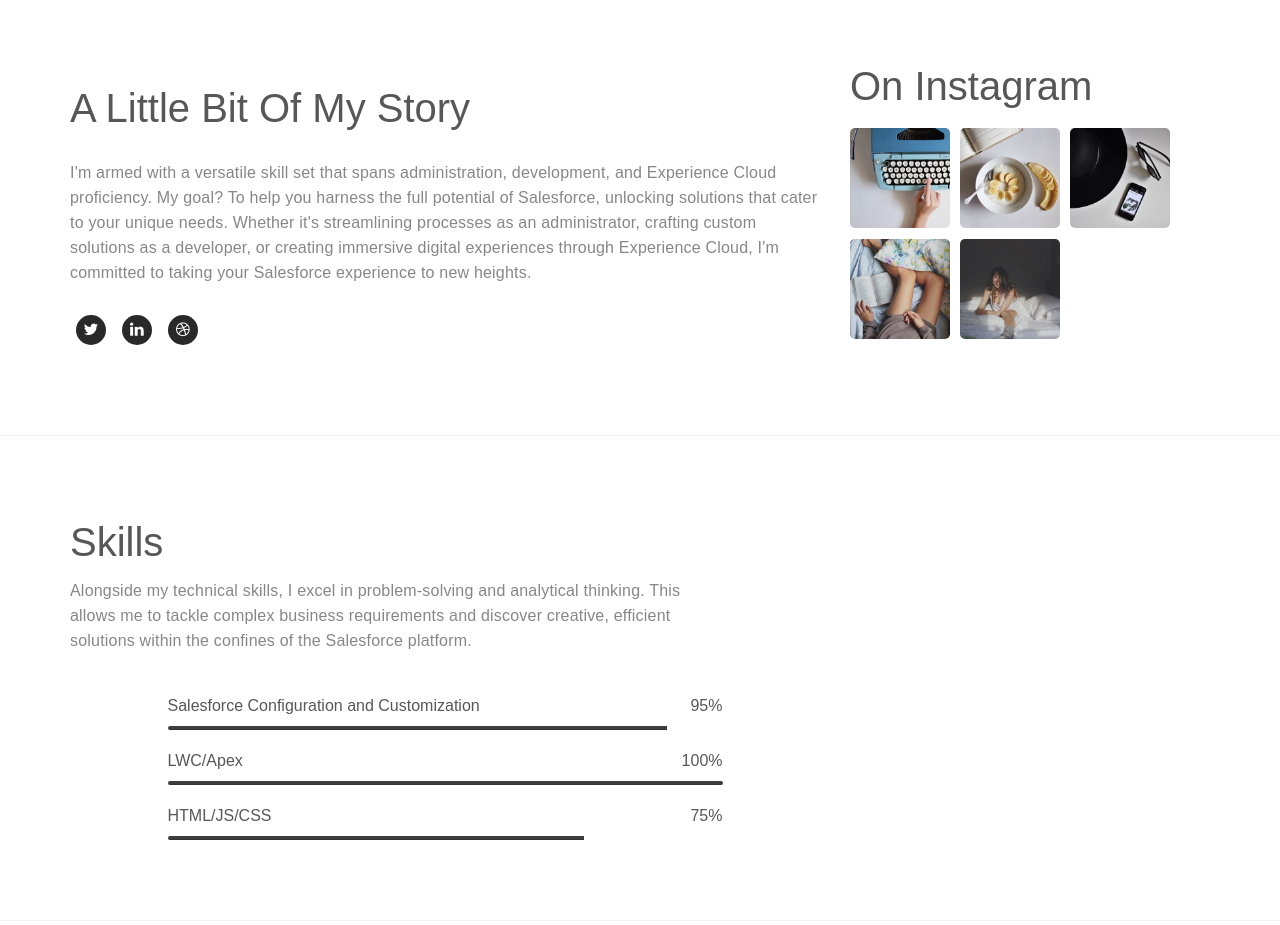
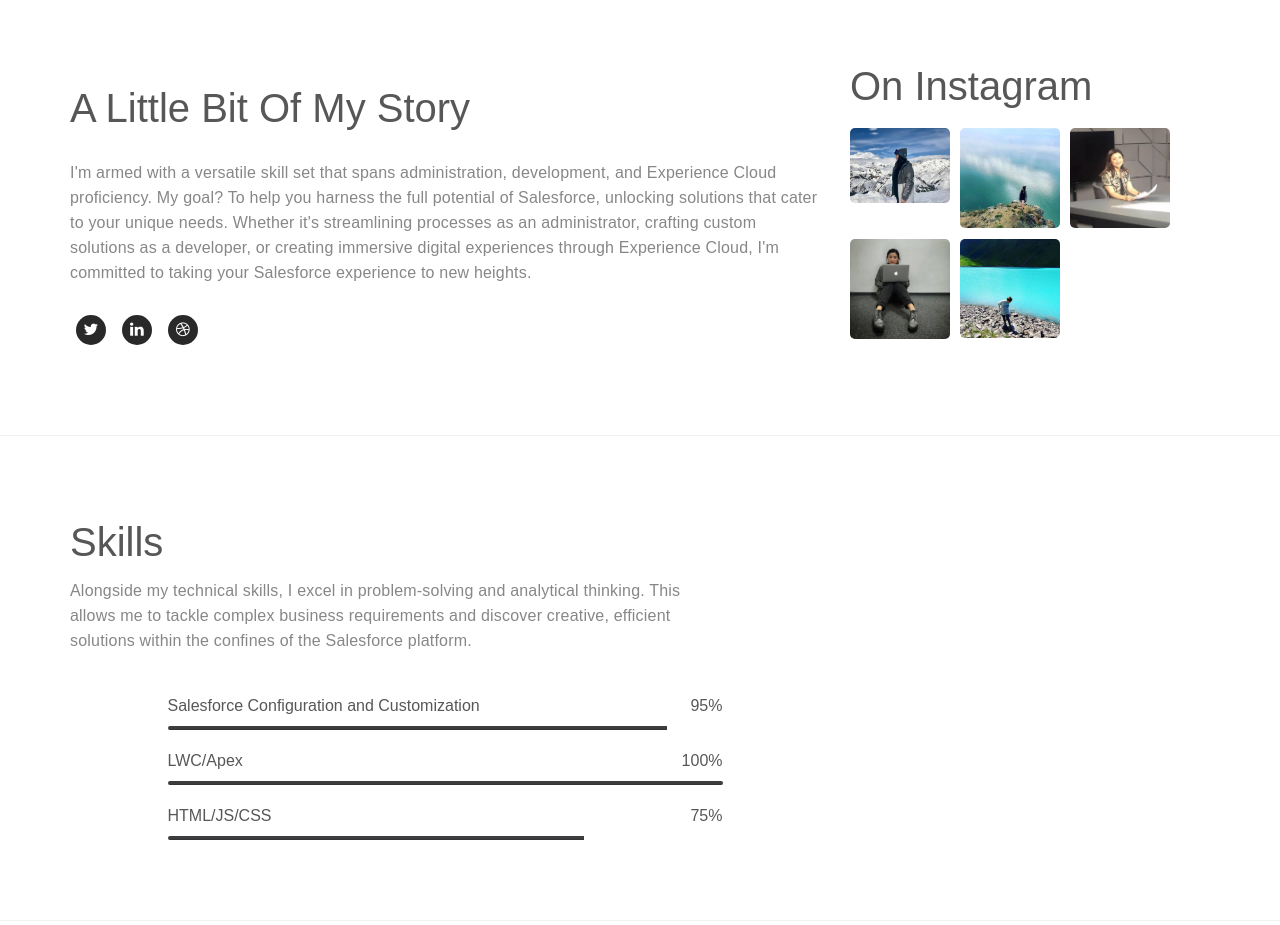
Before and after one commit to ltakyrbashova/1, a plain HTML site: page index.html in a window 1280 px wide. Shown: the part 820-1745 px from the top of the page. Drawn offline with Linux system fonts and the light colour scheme; a web font is replaced by a local one.

Commit message:
Update index.html

```diff
--- a/index.html
+++ b/index.html
@@ -101,23 +101,23 @@ Whether it's streamlining processes as an administrator, crafting custom solutio
 
                     <div class="wow fadeInUp" data-wow-delay="0.6s">
                          <a href="https://www.instagram.com/p/cqED9yjN0j/">
-                              <img src="images/instagram-image1.jpg" class="img-responsive" alt="instagram image">
+                              <img src="images/image1.jpg" class="img-responsive" alt="instagram image">
                          </a>
 
                          <a href="https://www.instagram.com/p/enL0SsDN51/">
-                              <img src="images/instagram-image2.jpg" class="img-responsive" alt="instagram image">
+                              <img src="images/image2.jpg" class="img-responsive" alt="instagram image">
                          </a>
 
                          <a href="https://www.instagram.com/p/apOuRTDNwJ/">
-                              <img src="images/instagram-image3.jpg" class="img-responsive" alt="instagram image">
+                              <img src="images/image3.jpg" class="img-responsive" alt="instagram image">
                          </a>
 
                          <a href="https://www.instagram.com/p/ZXIj33jN2v/">
-                              <img src="images/instagram-image4.jpg" class="img-responsive" alt="instagram image">
+                              <img src="images/image4.jpg" class="img-responsive" alt="instagram image">
                          </a>
 
                          <a href="https://www.instagram.com/p/Xwev1FjN9-/">
-                              <img src="images/instagram-image5.jpg" class="img-responsive" alt="instagram image">
+                              <img src="images/image5.jpg" class="img-responsive" alt="instagram image">
                          </a>
                     </div>
                </div>
```
